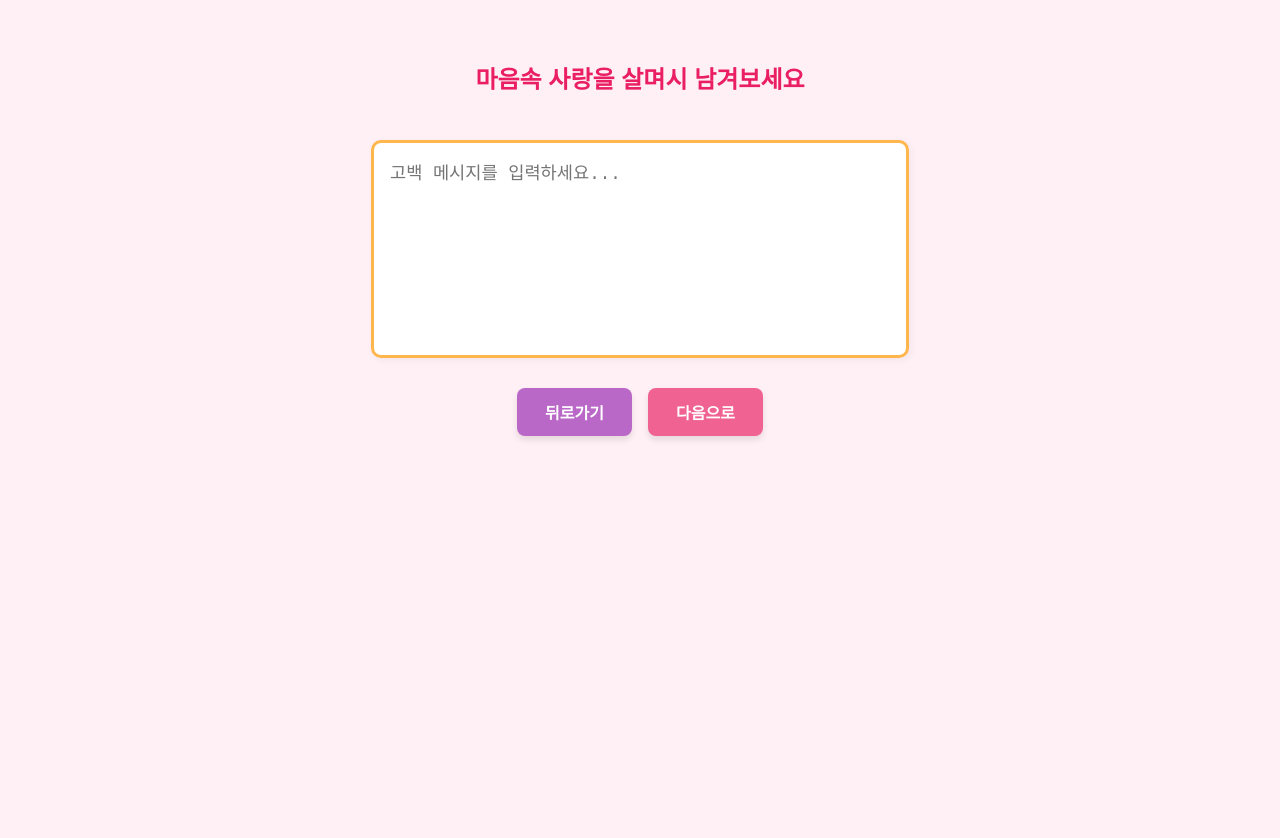
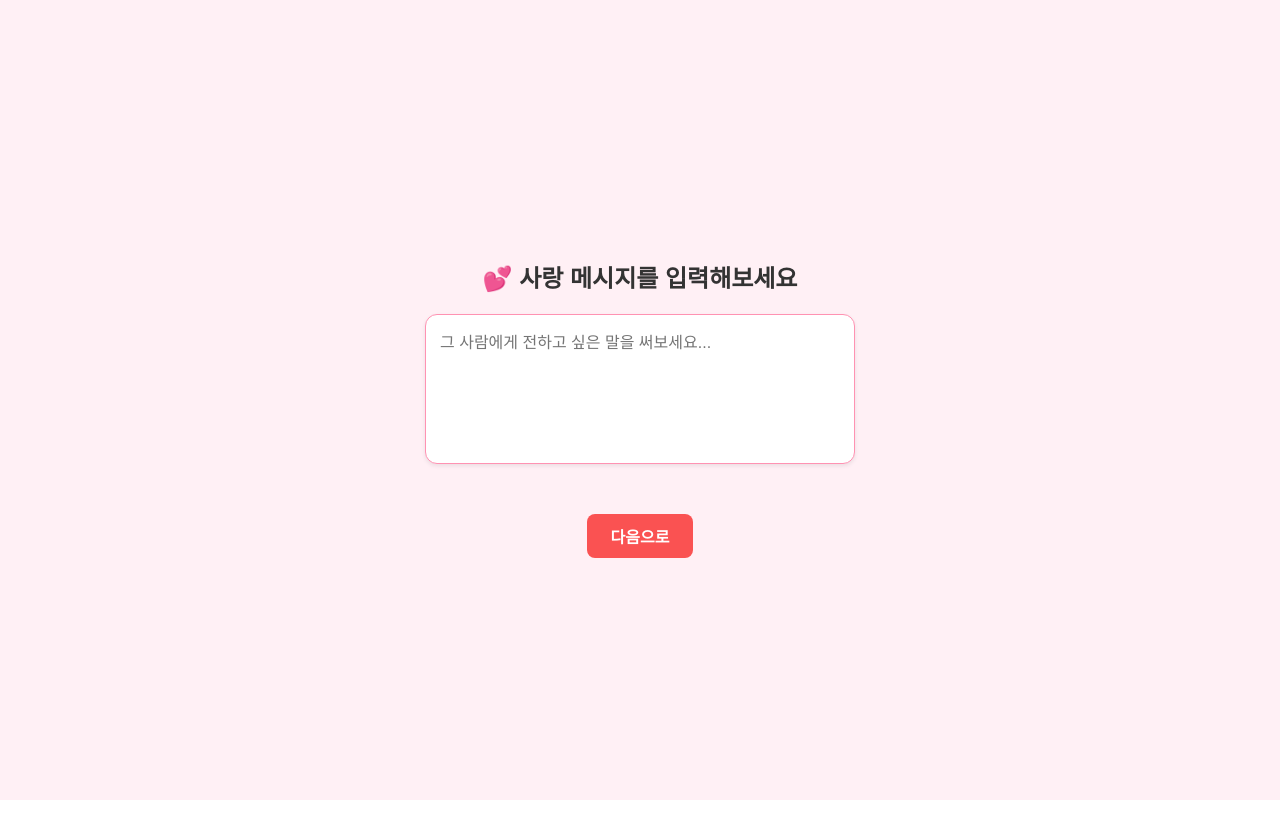
Before and after one commit to xeon-243859/ppongtok-app, a React (Vite) app: page /love/form in a window 1280 px wide. Shown: the top 838 px of the page. After the commit the page ends 800 px from the top, so only its background shows below. Built offline with nearby package versions, Linux system fonts and the light colour scheme.

Commit message:
💌 LoveFormPage 복구: 메시지 입력 화면 및 스타일 재정비

```diff
--- a/src/pages/LoveFormPage.css
+++ b/src/pages/LoveFormPage.css
@@ -1,65 +1,48 @@
-.form-container {
+.love-form-container {
   display: flex;
   flex-direction: column;
   align-items: center;
-    padding: 40px 20px;
+  justify-content: center;
+  min-height: 100vh;
   background-color: #fff0f5;
-    min-height: 100vh;
-    font-family: 'Pretendard', sans-serif;
+  font-family: "Pretendard", sans-serif;
+  padding: 20px;
+  box-sizing: border-box;
 }
 
 .form-title {
-    font-size: 1.5rem;
-    color: #e91e63;
+  font-size: 24px;
+  font-weight: bold;
+  color: #333;
   margin-bottom: 20px;
-    text-align: center;
-    min-height: 2.5em; /* 타자 애니메이션 영역 확보 */
-    white-space: pre-line;
 }
 
-  .form-textarea {
+.message-input {
   width: 90%;
-    max-width: 500px;
-    height: 180px;
-    padding: 16px;
-    font-size: 1.1rem;
-    border: 3px solid #ffb74d;
-    border-radius: 10px;
+  max-width: 400px;
+  height: 120px;
+  border: 1.5px solid #ff92b2;
+  border-radius: 12px;
+  padding: 14px;
+  font-size: 16px;
+  font-family: "Pretendard", sans-serif;
   resize: none;
-    margin-bottom: 30px;
-    background-color: white;
-    box-shadow: 2px 2px 8px rgba(0,0,0,0.05);
+  box-shadow: 0 2px 4px rgba(0, 0, 0, 0.08);
+  margin-bottom: 20px;
 }
 
-  .form-buttons {
-    display: flex;
-    gap: 16px;
-    flex-wrap: wrap;
-    justify-content: center;
+.next-button {
+  background-color: #ff92b2;
+  color: white;
+  border: none;
+  border-radius: 10px;
+  padding: 12px 28px;
+  font-size: 16px;
+  font-weight: 600;
+  cursor: pointer;
+  transition: background-color 0.3s ease;
 }
 
-  .form-button {
-    padding: 12px 28px;
-    font-size: 1rem;
-    border: none;
-    border-radius: 8px;
-    cursor: pointer;
-    font-weight: bold;
-    color: white;
-    background-color: #f06292;
-    box-shadow: 0 4px 6px rgba(0, 0, 0, 0.1);
-    transition: transform 0.15s ease;
+.next-button:hover {
+  background-color: #ffa8c1;
 }
-
-  .form-button:hover {
-    transform: scale(1.05);
-    background-color: #ec407a;
-  }
-
-  .form-button.back {
-    background-color: #ba68c8;
-  }
-
-  .form-button.back:hover {
-    background-color: #ab47bc;
-  }
--- a/src/pages/LoveFormPage.jsx
+++ b/src/pages/LoveFormPage.jsx
@@ -1,48 +1,32 @@
-import React, { useEffect, useState } from "react";
+import React, { useState } from "react";
 import { useNavigate } from "react-router-dom";
 import "./LoveFormPage.css";
 
-function LoveFormPage() {
+const LoveFormPage = () => {
   const navigate = useNavigate();
   const [message, setMessage] = useState("");
-  const [typedText, setTypedText] = useState("");
-  const fullText = "마음속 사랑을 살며시 남겨보세요";
-  const [index, setIndex] = useState(0);
-
-  useEffect(() => {
-    const timeout = setTimeout(() => {
-      if (index < fullText.length) {
-        setTypedText((prev) => prev + fullText[index]);
-        setIndex(index + 1);
-      }
-    }, 100);
-
-    return () => clearTimeout(timeout);
-  }, [index]);
 
   const handleNext = () => {
-    navigate("/love/style", { state: { message } });
+    if (message.trim()) {
+      localStorage.setItem("loveMessage", message);
+      navigate("/image/theme"); // 또는 "/video/entry" 중 택일
+    }
   };
 
   return (
-    <div className="form-container">
-      <h2 className="form-title">{typedText}</h2>
+    <div className="love-form-container">
+      <h1 className="form-title">💕 사랑 메시지를 입력해보세요</h1>
       <textarea
-        className="form-textarea"
-        placeholder="고백 메시지를 입력하세요..."
         value={message}
         onChange={(e) => setMessage(e.target.value)}
+        placeholder="그 사람에게 전하고 싶은 말을 써보세요..."
+        className="message-input"
       />
-      <div className="form-buttons">
-        <button className="form-button back" onClick={() => navigate(-1)}>
-          뒤로가기
-        </button>
-        <button className="form-button next" onClick={handleNext}>
-          다음으로
-        </button>
-      </div>
+      <button className="next-button" onClick={handleNext}>
+        다음으로
+      </button>
     </div>
   );
-}
+};
 
 export default LoveFormPage;
```
Lines whose indentation alone changed are shown as unchanged.
